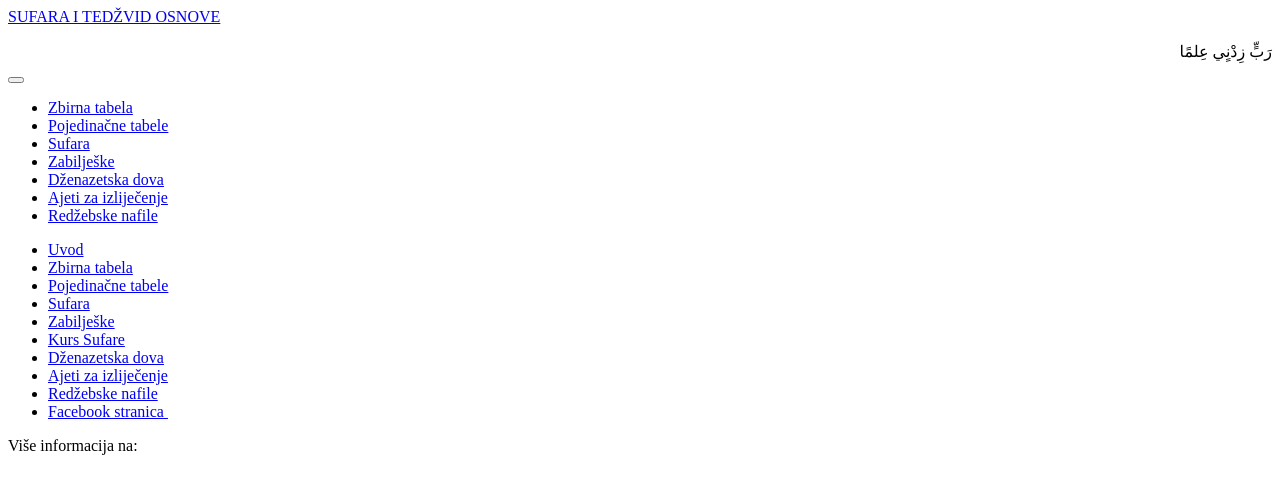
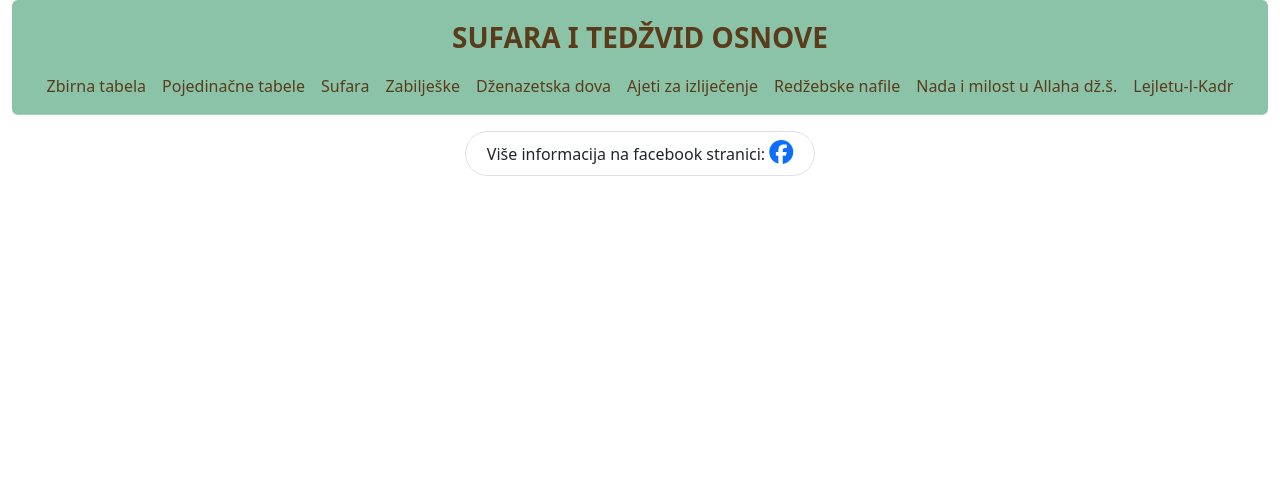
Before and after one commit to abdurahmanadilovic/sufarabosna, a plain HTML site: page header.html in a window 1280 px wide. Drawn offline with nearby package versions, Linux system fonts and the light colour scheme.

Commit message:
modifications

```diff
--- a/header.html
+++ b/header.html
@@ -1,18 +1,55 @@
+<!DOCTYPE html>
+<html lang="bs">
+<head>
+  <meta charset="UTF-8" />
+  <meta name="viewport" content="width=device-width, initial-scale=1.0" />
+  <title>SUFARA I TEDŽVID OSNOVE</title>
+  <link href="https://cdn.jsdelivr.net/npm/bootstrap@5.3.3/dist/css/bootstrap.min.css" rel="stylesheet" />
+  <link rel="stylesheet" href="https://cdnjs.cloudflare.com/ajax/libs/font-awesome/6.5.0/css/all.min.css" />
+  <style>
+    .text-brown {
+      color: #5a3c1a;
+    }
+    .small-text {
+      font-size: 10px;
+    }
+    .medium-text {
+      font-size: 12px;
+    }
+    .cursor-pointer {
+      cursor: pointer;
+    }
+  </style>
+</head>
+<body>
     <header class="sticky-top">
         <div class="container-fluid">
-        <div class="row">
-            <div class="col-12">
-                <nav class="navbar navbar-expand-lg bg-success bg-opacity-50 border-bottom border-success-subtle rounded">
+
+          <!-- ✅ Full Navbar -->
+          <nav class="navbar navbar-expand-lg bg-success bg-opacity-50 border-bottom border-success-subtle rounded flex-column">
+
+            <!-- ✅ First Row: Centered Title -->
+            <div class="w-100 text-center py-2">
+              <a class="fw-bold fs-3 text-brown text-decoration-none" href="index.html">
+                SUFARA I TEDŽVID OSNOVE
+              </a>
+            </div>
+
+            <!-- ✅ Second Row: Toggler + Collapsible Links -->
             <div class="container-fluid">
-                        <a class="navbar-brand fw-bold fs-4 text-brown" href="index.html">SUFARA I TEDŽVID OSNOVE</a>
-                        <div class="d-block d-sm-none">
-                            <p class="text-brown m-0 h-100 cursor-pointer" onclick="goHome()" dir="rtl" lang="ar">رَبٍّ زِدْنٍي عِلمًا</p>
+              <!-- Mobile Quran quote -->
+              <div class="d-block d-sm-none mb-2">
+                <p class="text-brown m-0 cursor-pointer" onclick="goHome()" dir="rtl" lang="ar">رَبِّ زِدْنِي عِلْمًا</p>
+                <p class="text-brown m-0 medium-text">"Gospodaru moj, povećaj mi znanje."</p>
+                <p class="text-brown m-0 small-text">Sura Ta-Ha, 16. džuz, 114. ajet str.434 - Prijevod Kur'ana od Čauševića</p>
               </div>
-                        <button class="navbar-toggler" type="button" data-bs-toggle="collapse" data-bs-target="#navbarNav" aria-controls="navbarNav" aria-expanded="false" aria-label="Toggle navigation">
+
+              <button class="navbar-toggler mb-2" type="button" data-bs-toggle="collapse" data-bs-target="#navbarNav" aria-controls="navbarNav" aria-expanded="false" aria-label="Toggle navigation">
                 <span class="navbar-toggler-icon"></span>
               </button>
-                        <div class="collapse navbar-collapse" id="navbarNav">
-                            <ul class="navbar-nav ms-auto d-none d-lg-flex">
+
+              <div class="collapse navbar-collapse justify-content-center" id="navbarNav">
+                <ul class="navbar-nav text-center">
                   <li class="nav-item"><a class="nav-link text-brown" href="zbirna-tabela.html">Zbirna tabela</a></li>
                   <li class="nav-item"><a class="nav-link text-brown" href="pojedinacne-tabele.html">Pojedinačne tabele</a></li>
                   <li class="nav-item"><a class="nav-link text-brown" target="_blank" href="SufaraEšrefKovačević.pdf">Sufara</a></li>
@@ -20,31 +57,37 @@
                   <li class="nav-item"><a class="nav-link text-brown" href="dzenazetska-dova.html">Dženazetska dova</a></li>
                   <li class="nav-item"><a class="nav-link text-brown" href="ajeti-za-izlijecenje.html">Ajeti za izliječenje</a></li>
                   <li class="nav-item"><a class="nav-link text-brown" href="redzebskenafile.html">Redžebske nafile</a></li>
+                  <li class="nav-item"><a class="nav-link text-brown" href="redzebskenafile.html">Nada i milost u Allaha dž.š.</a></li>
+                  <li class="nav-item"><a class="nav-link text-brown" href="redzebskenafile.html">Lejletu-l-Kadr</a></li>
+
                 </ul>
-                            <div class="d-lg-none">
-                                <ul class="navbar-nav">
-                                    <li class="nav-item mb-2"><a class="nav-link text-brown" href="uvod.html">Uvod</a></li>
-                                    <li class="nav-item mb-2"><a class="nav-link text-brown" href="zbirna-tabela.html">Zbirna tabela</a></li>
-                                    <li class="nav-item mb-2"><a class="nav-link text-brown" href="pojedinacne-tabele.html">Pojedinačne tabele</a></li>
-                                    <li class="nav-item mb-2"><a class="nav-link text-brown" target="_blank" href="SufaraEšrefKovačević.pdf">Sufara</a></li>
-                                    <li class="nav-item mb-2"><a class="nav-link text-brown" href="zabiljeske.html">Zabilješke</a></li>
-                                    <li class="nav-item mb-2"><a class="nav-link text-brown" href="kursarapskog.html">Kurs Sufare</a></li>
-                                    <li class="nav-item mb-2"><a class="nav-link text-brown" href="dzenazetska-dova.html">Dženazetska dova</a></li>
-                                    <li class="nav-item mb-2"><a class="nav-link text-brown" href="ajeti-za-izlijecenje.html">Ajeti za izliječenje</a></li>
-                                    <li class="nav-item mb-2"><a class="nav-link text-brown" href="redzebskenafile.html">Redžebske nafile</a></li>
-                                    <li class="nav-item mb-2"><a class="nav-link text-brown" href="https://m.facebook.com/Sufara-i-ted%C5%BEvid-osnove-testna-verzija-1992735521023625/">Facebook stranica<span>&nbsp;</span><i class="fa-brands fa-facebook"></i></a></li>
-                                </ul>
-                            </div>
               </div>
             </div>
           </nav>
         </div>
+      </header>
+
+
+<!-- Info Section -->
+<div class="container mt-3">
+  <div class="d-flex justify-content-center align-items-center border border-brown rounded-pill py-2 px-3 mx-auto" style="max-width: 350px; cursor: pointer;" onclick="goToFbPage()">
+    Više informacija na facebook stranici:
+    <a class="text-primary ms-1" href="https://m.facebook.com/Sufara-i-ted%C5%BEvid-osnove-testna-verzija-1992735521023625/">
+      <i class="fa-brands fa-facebook fs-4"></i>
+    </a>
   </div>
 </div>
-</header>
 
-<div class="container mt-3">
-    <div class="d-flex justify-content-center align-items-center border border-brown rounded-pill py-2 px-3 mx-auto" style="max-width: 280px; cursor: pointer;" onclick="goToFbPage()">
-        Više informacija na:<a class="text-primary ms-1" href="https://m.facebook.com/Sufara-i-ted%C5%BEvid-osnove-testna-verzija-1992735521023625/"><i class="fa-brands fa-facebook fs-4"></i></a>
-    </div>
-</div>
+<script src="https://cdn.jsdelivr.net/npm/bootstrap@5.3.3/dist/js/bootstrap.bundle.min.js"></script>
+<script>
+  function goHome() {
+    window.location.href = "index.html";
+  }
+
+  function goToFbPage() {
+    window.open("https://m.facebook.com/Sufara-i-ted%C5%BEvid-osnove-testna-verzija-1992735521023625/", "_blank");
+  }
+</script>
+
+</body>
+</html>
```
Also changed, not shown: zabiljeske.html (+4 -4 lines), src/assets/pismoDobreNamjere.png (added), src/assets/salavati.jpg (added). Lines whose indentation alone changed are shown as unchanged.
